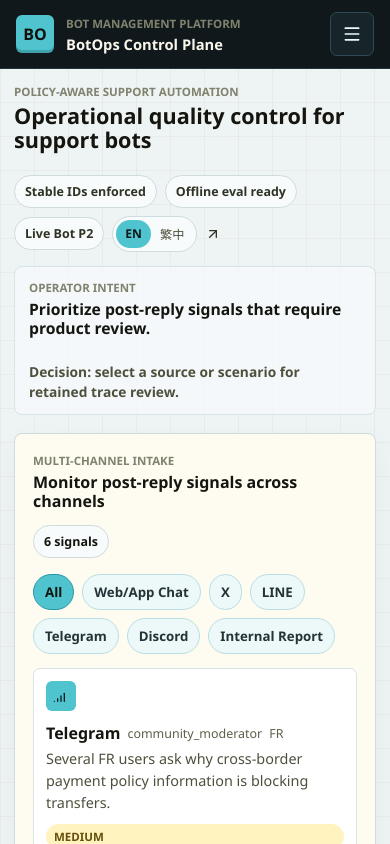
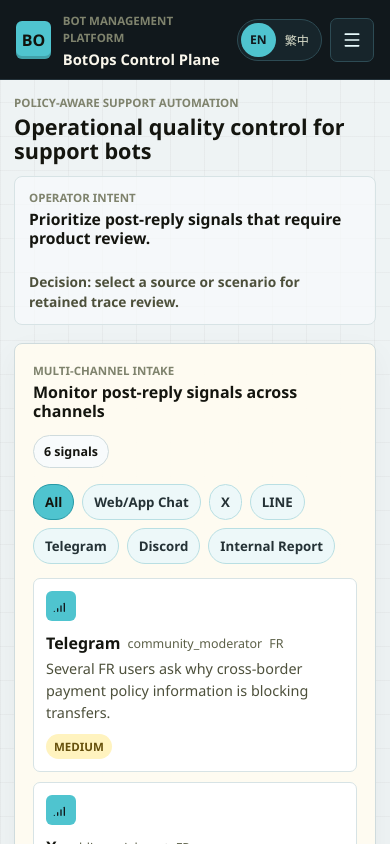
Before and after one commit to jamie860730/botops-control-plane, a React (Vite) app: page / in a window 390 px wide. Shown: the top 844 px of the page. Built offline with nearby package versions, Linux system fonts and the light colour scheme.

Commit message:
Polish global controls and action semantics

```diff
--- a/src/components/Intake.tsx
+++ b/src/components/Intake.tsx
@@ -42,10 +42,11 @@ export function Intake({
             {text(locale, `${signals.length} signals`, `${signals.length} 筆訊號`)}
           </span>
         </div>
-        <div className="source-tabs" aria-label="Source filters">
+        <div className="source-tabs" aria-label={text(locale, 'Source filters', '來源篩選')}>
           {sourceChannels.map((source) => (
             <button
               key={source}
+              aria-pressed={selectedSource === source}
               className={selectedSource === source ? 'chip selected' : 'chip'}
               onClick={() => onSourceChange(source)}
               type="button"
--- a/src/components/OpsLog.tsx
+++ b/src/components/OpsLog.tsx
@@ -31,6 +31,10 @@ export function OpsLog({ events, locale }: OpsLogProps) {
   const [selectedFilter, setSelectedFilter] = useState<AuditEventType | 'All'>('All');
   const filteredEvents =
     selectedFilter === 'All' ? events : events.filter((event) => event.eventType === selectedFilter);
+  const eventCountLabel =
+    locale === 'zh-TW'
+      ? `${filteredEvents.length} 筆事件`
+      : `${filteredEvents.length} ${filteredEvents.length === 1 ? 'event' : 'events'}`;
 
   return (
     <section className="screen-grid" data-testid="ops-log">
@@ -40,11 +44,12 @@ export function OpsLog({ events, locale }: OpsLogProps) {
             <p className="eyebrow">{text(locale, 'Ops Log', '操作紀錄')}</p>
             <h3>{text(locale, 'Persistent action history for product and operations review', '產品與營運審查操作紀錄')}</h3>
           </div>
-          <span className="count-pill">{text(locale, `${filteredEvents.length} events`, `${filteredEvents.length} 筆事件`)}</span>
+          <span className="count-pill">{eventCountLabel}</span>
         </div>
         <div className="source-tabs" aria-label={text(locale, 'Audit event filters', '稽核事件篩選')}>
           {eventFilters.map((filter) => (
             <button
+              aria-pressed={selectedFilter === filter.value}
               className={selectedFilter === filter.value ? 'chip selected' : 'chip'}
               key={filter.value}
               onClick={() => setSelectedFilter(filter.value)}
--- a/src/components/ReleaseCenter.tsx
+++ b/src/components/ReleaseCenter.tsx
@@ -67,6 +67,7 @@ export function ReleaseCenter({ bundles, evalResults, locale, onReleaseDecision
             )}
             <div className="release-actions">
               <button
+                aria-label={text(locale, `Promote ${bundle.label}`, `推進 ${bundle.label}`)}
                 className="primary-action compact-action"
                 disabled={blockedReasons.length > 0}
                 onClick={() => recordDecision(bundle, 'promoted')}
@@ -81,6 +82,7 @@ export function ReleaseCenter({ bundles, evalResults, locale, onReleaseDecision
                 {text(locale, 'Promote', '推進')}
               </button>
               <button
+                aria-label={text(locale, `Block release ${bundle.label}`, `阻擋發布 ${bundle.label}`)}
                 className="secondary-action"
                 onClick={() => recordDecision(bundle, 'blocked')}
                 type="button"
@@ -89,6 +91,7 @@ export function ReleaseCenter({ bundles, evalResults, locale, onReleaseDecision
                 {text(locale, 'Block release', '阻擋發布')}
               </button>
               <button
+                aria-label={text(locale, `Request review for ${bundle.label}`, `請求審查 ${bundle.label}`)}
                 className="tertiary-action"
                 onClick={() => recordDecision(bundle, 'review_requested')}
                 type="button"
--- a/src/components/Shell.tsx
+++ b/src/components/Shell.tsx
@@ -1,6 +1,5 @@
 import {
   AlertTriangle,
-  ArrowUpRight,
   Activity,
   Bot,
   ChartNoAxesCombined,
@@ -166,6 +165,8 @@ export function Shell({ activeView, children, locale, onLocaleChange, onViewChan
             <h1>BotOps Control Plane</h1>
           </div>
         </div>
+        <div className="mobile-topbar-actions">
+          <LocaleToggle locale={locale} onLocaleChange={onLocaleChange} />
           <button
             aria-expanded={isNavOpen}
             aria-label={text(locale, 'Open navigation menu', '開啟導覽選單')}
@@ -175,6 +176,7 @@ export function Shell({ activeView, children, locale, onLocaleChange, onViewChan
           >
             <Menu size={20} aria-hidden="true" />
           </button>
+        </div>
       </header>
       {isNavOpen && (
         <button
@@ -206,6 +208,7 @@ export function Shell({ activeView, children, locale, onLocaleChange, onViewChan
             return (
               <button
                 key={item.key}
+                aria-current={activeView === item.key ? 'page' : undefined}
                 className={activeView === item.key ? 'nav-button active' : 'nav-button'}
                 onClick={() => handleViewChange(item.key)}
                 type="button"
@@ -234,11 +237,35 @@ export function Shell({ activeView, children, locale, onLocaleChange, onViewChan
               <p className="eyebrow">{text(locale, 'Policy-aware support automation', '政策感知客服自動化')}</p>
               <h2>{text(locale, 'Operational quality control for support bots', '客服機器人營運品質控管')}</h2>
             </div>
-            <div className="header-status">
-              <span>{text(locale, 'Stable IDs enforced', '穩定 ID 管控')}</span>
-              <span>{text(locale, 'Offline eval ready', '離線評測可用')}</span>
-              <span>{text(locale, 'Live Bot P2', '即時 Bot P2')}</span>
-              <div className="locale-toggle" aria-label={text(locale, 'Language switcher', '語言切換')}>
+            <div className="desktop-header-actions">
+              <LocaleToggle locale={locale} onLocaleChange={onLocaleChange} />
+            </div>
+          </header>
+          <section className="page-intent" aria-label={text(locale, 'Current page intent', '目前頁面目的')}>
+            <div>
+              <p className="eyebrow">{text(locale, viewIntents[activeView].labelEn, viewIntents[activeView].labelZh)}</p>
+              <h3>{text(locale, viewIntents[activeView].titleEn, viewIntents[activeView].titleZh)}</h3>
+            </div>
+            <p>{text(locale, viewIntents[activeView].decisionEn, viewIntents[activeView].decisionZh)}</p>
+          </section>
+          <div className="view-surface">
+            {children}
+          </div>
+        </div>
+      </main>
+    </div>
+  );
+}
+
+function LocaleToggle({
+  locale,
+  onLocaleChange
+}: {
+  locale: Locale;
+  onLocaleChange: (locale: Locale) => void;
+}) {
+  return (
+    <div className="locale-toggle" role="group" aria-label={text(locale, 'Language switcher', '語言切換')}>
       <button
         aria-label="Switch language to English"
         className={locale === 'en' ? 'active' : ''}
@@ -256,21 +283,5 @@ export function Shell({ activeView, children, locale, onLocaleChange, onViewChan
         繁中
       </button>
     </div>
-              <ArrowUpRight size={16} aria-hidden="true" />
-            </div>
-          </header>
-          <section className="page-intent" aria-label={text(locale, 'Current page intent', '目前頁面目的')}>
-            <div>
-              <p className="eyebrow">{text(locale, viewIntents[activeView].labelEn, viewIntents[activeView].labelZh)}</p>
-              <h3>{text(locale, viewIntents[activeView].titleEn, viewIntents[activeView].titleZh)}</h3>
-            </div>
-            <p>{text(locale, viewIntents[activeView].decisionEn, viewIntents[activeView].decisionZh)}</p>
-          </section>
-          <div className="view-surface">
-            {children}
-          </div>
-        </div>
-      </main>
-    </div>
   );
 }
--- a/src/styles.css
+++ b/src/styles.css
@@ -76,7 +76,8 @@ button {
 .workspace-header,
 .page-intent,
 .section-heading,
-.header-status,
+.desktop-header-actions,
+.mobile-topbar-actions,
 .row-title,
 .profile-strip,
 .source-tabs,
@@ -219,6 +220,12 @@ p {
   margin-bottom: 14px;
 }
 
+.desktop-header-actions,
+.mobile-topbar-actions {
+  flex: 0 0 auto;
+  gap: 8px;
+}
+
 .page-intent {
   justify-content: space-between;
   gap: 24px;
@@ -247,14 +254,6 @@ p {
   gap: 18px;
 }
 
-.header-status {
-  flex-wrap: wrap;
-  justify-content: flex-end;
-  gap: 8px;
-  color: #2f3324;
-}
-
-.header-status span,
 .count-pill,
 .chip,
 .risk-pill {
@@ -262,7 +261,6 @@ p {
   white-space: nowrap;
 }
 
-.header-status span,
 .count-pill {
   padding: 7px 10px;
   background: #f8fbfc;
@@ -291,6 +289,21 @@ p {
 }
 
 .locale-toggle button.active {
+  color: #11181c;
+  background: #4fc4cf;
+}
+
+.mobile-topbar .locale-toggle {
+  background: #17252b;
+  border-color: #2d4b54;
+}
+
+.mobile-topbar .locale-toggle button {
+  min-height: 34px;
+  color: #d6dac7;
+}
+
+.mobile-topbar .locale-toggle button.active {
   color: #11181c;
   background: #4fc4cf;
 }
@@ -492,6 +505,7 @@ p {
 
 .risk-pill {
   align-self: start;
+  justify-self: start;
   padding: 5px 8px;
   font-size: 0.72rem;
   font-weight: 900;
@@ -1209,6 +1223,10 @@ p {
     flex-direction: column;
   }
 
+  .desktop-header-actions {
+    display: none;
+  }
+
   .screen-grid,
   .intake-grid,
   .chat-grid,
@@ -1335,7 +1353,4 @@ p {
     grid-column: 2;
   }
 
-  .header-status {
-    justify-content: flex-start;
-  }
 }
```
Also changed, not shown: 1 other file (tests, documents, lock files or other folders). Lines whose indentation alone changed are shown as unchanged.
